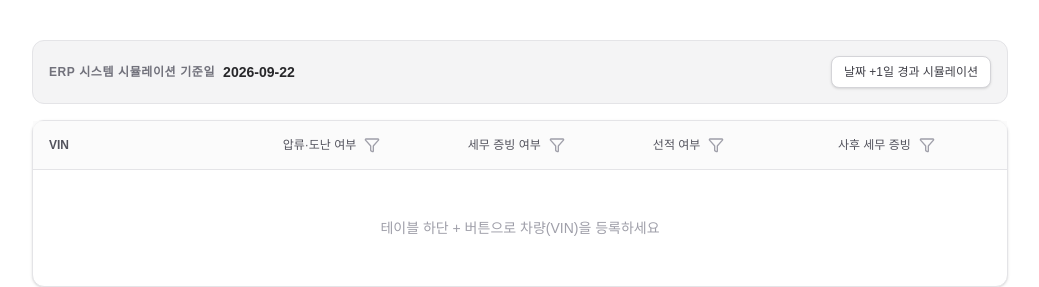
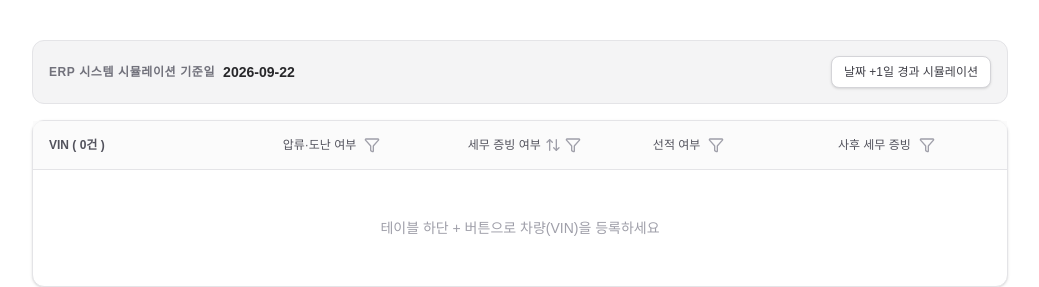
Before and after one commit to aiden0413/erp-task, a Next.js app: page / in a window 1280 px wide. Shown: the top 287 px of the page, without its empty margins (120-1159 px from the left). Built offline with nearby package versions, Linux system fonts and the light colour scheme.

Commit message:
사후 세무증빙기한 정렬 기능 구현

```diff
--- a/app/components/ColumnFilter.tsx
+++ b/app/components/ColumnFilter.tsx
@@ -1,16 +1,24 @@
 import { useState, useRef, useEffect } from "react";
-import { Filter } from "lucide-react";
+import { Filter, ArrowUp, ArrowDown, ArrowUpDown } from "lucide-react";
+import { Filters } from "@/app/types/index";
+import { useVehicleStore } from "@/app/store/useVehicleStore";
 
 interface ColumnFilterProps {
-  selectedValues: string[];
+  columnKey: keyof Filters;
   options: { label: string; value: string }[];
-  onChange: (newValues: string[]) => void;
   align?: "left" | "right";
 }
 
-export function ColumnFilter({ selectedValues, options, onChange, align = "left" }: ColumnFilterProps) {
+export function ColumnFilter({ columnKey, options, align = "left" }: ColumnFilterProps) {
   const [isOpen, setIsOpen] = useState(false);
   const ref = useRef<HTMLDivElement>(null);
+
+  const sortOrder = useVehicleStore((state) => state.sortOrder);
+  const toggleSortOrder = useVehicleStore((state) => state.toggleSortOrder);
+  const selectedValues = useVehicleStore(
+    (state) => (state.filters as Record<string, string[]>)[columnKey] ?? []
+  );
+  const setFilter = useVehicleStore((state) => state.setFilter);
 
   useEffect(() => {
     const handleOutside = (e: MouseEvent) => {
@@ -21,19 +29,38 @@ export function ColumnFilter({ selectedValues, options, onChange, align = "left"
   }, []);
 
   const toggle = (val: string) => {
-    onChange(
-      selectedValues.includes(val)
-        ? selectedValues.filter((v) => v !== val)
-        : [...selectedValues, val]
-    );
+    const next = selectedValues.includes(val)
+      ? selectedValues.filter((v) => v !== val)
+      : [...selectedValues, val];
+
+    setFilter(columnKey, next);
   };
 
   return (
-    <div className="h-4 relative inline-block" ref={ref}>
+    <div className="h-4 relative inline-block select-none" ref={ref}>
+      {columnKey === "taxEvidenceStatus" && (
+        <button
+            type="button"
+            onClick={toggleSortOrder}
+            className={`inline-flex items-center text-xs transition-colors cursor-pointer ${
+              sortOrder ? "text-blue-600" : "text-zinc-400 hover:text-zinc-600"
+            }`}
+            title="D-Day 정렬"
+          >
+            {sortOrder === "asc" ? (
+              <ArrowUp className="h-4 w-4 shrink-0" />
+            ) : sortOrder === "desc" ? (
+              <ArrowDown className="h-4 w-4 shrink-0" />
+            ) : (
+              <ArrowUpDown className="h-4 w-4 shrink-0" />
+            )}
+          </button>
+      )}
+
       <button
         type="button"
         onClick={() => setIsOpen(!isOpen)}
-        className={`inline-flex items-center gap-1 ml-1 text-xs transition-colors ${
+        className={`inline-flex items-center ml-1 text-xs transition-colors ${
           selectedValues.length ? "text-blue-600 font-bold" : "text-zinc-400 hover:text-zinc-600"
         }`}
       >
@@ -58,7 +85,7 @@ export function ColumnFilter({ selectedValues, options, onChange, align = "left"
           {selectedValues.length > 0 && (
             <button
               type="button"
-              onClick={() => onChange([])}
+              onClick={() => setFilter(columnKey, [])}
               className="w-full border-t pt-2 text-center text-zinc-400 text-[10px]"
             >
               초기화
--- a/app/components/VehicleTable.tsx
+++ b/app/components/VehicleTable.tsx
@@ -11,7 +11,7 @@ import {
 import { useVehicleStore, filterColumns } from "@/app/store/useVehicleStore";
 
 export function VehicleTable() {
-  const { vehicles, filters, setFilter, setSelectedVin, submitEvidence, setIsRegisterOpen, getFilteredVehicles } =
+  const { vehicles, setSelectedVin, submitEvidence, setIsRegisterOpen, getFilteredVehicles } =
     useVehicleStore();
 
   const filteredVehicles = getFilteredVehicles();
@@ -29,15 +29,16 @@ export function VehicleTable() {
           </colgroup>
           <thead>
             <tr className="border-b border-zinc-200 bg-zinc-50/75 text-xs font-semibold text-zinc-600">
-              <th className="p-4 align-middle">VIN</th>
+              <th className="p-4 align-middle">
+                VIN ( {filteredVehicles.length}건 )
+              </th>
               {filterColumns.map((column, idx) => (
                 <th key={`${column.key}-${idx}`} className="p-4 align-middle font-medium">
                   <div className="inline-flex items-center justify-between gap-1">
                     {column.title}
                     <ColumnFilter
-                      selectedValues={filters[column.key]}
+                      columnKey={column.key}
                       options={column.options}
-                      onChange={(newValues) => setFilter(column.key, newValues)}
                       align={idx === filterColumns.length - 1 ? "right" : "left"}
                     />
                   </div>
--- a/app/components/VinRegisterModal.tsx
+++ b/app/components/VinRegisterModal.tsx
@@ -1,6 +1,6 @@
 "use client";
 
-import { useState, type FormEvent } from "react";
+import { useState, useEffect, type FormEvent } from "react";
 import { Modal } from "@/app/components/common/Modal";
 import { lookupVehicle, mockVehicles } from "@/app/data/mockData";
 import { useVehicleStore } from "@/app/store/useVehicleStore";
@@ -18,6 +18,13 @@ export default function VinRegisterModal() {
 
   const [vinInput, setVinInput] = useState(nextVin);
   const [error, setError] = useState<string | null>(null);
+
+  useEffect(() => {
+    if (isRegisterOpen) {
+      setVinInput(nextVin);
+      setError(null);
+    }
+  }, [isRegisterOpen, vehicles]);
 
   // 모달이 열릴 때 input 초기화
   const handleOpenChange = (isOpen: boolean) => {
--- a/app/store/useVehicleStore.ts
+++ b/app/store/useVehicleStore.ts
@@ -55,6 +55,7 @@ interface VehicleStoreState {
   currentDate: string;
   isRegisterOpen: boolean;
   selectedVin: string | null;
+  sortOrder: "asc" | "desc" | null;
 
   // Actions
   setFilter: (key: keyof Filters, values: string[]) => void;
@@ -66,6 +67,7 @@ interface VehicleStoreState {
   setIsRegisterOpen: (isOpen: boolean) => void;
   setSelectedVin: (vin: string | null) => void;
   getFilteredVehicles: () => Vehicle[];
+  toggleSortOrder: () => void;
 }
 
 export const useVehicleStore = create<VehicleStoreState>((set, get) => ({
@@ -74,6 +76,7 @@ export const useVehicleStore = create<VehicleStoreState>((set, get) => ({
   currentDate: "2026-09-22",
   isRegisterOpen: false,
   selectedVin: null,
+  sortOrder: null,
 
   setFilter: (key, values) =>
     set((state) => ({
@@ -132,8 +135,9 @@ export const useVehicleStore = create<VehicleStoreState>((set, get) => ({
   setSelectedVin: (vin) => set({ selectedVin: vin }),
 
   getFilteredVehicles: () => {
-    const { vehicles, filters } = get();
-    return vehicles.filter((v) => {
+    const { vehicles, filters, sortOrder } = get();
+
+    const filtered = vehicles.filter((v) => {
       const matchSeizure =
         filters.seizureTheftStatus.length === 0 ||
         filters.seizureTheftStatus.includes(v.seizureTheftStatus);
@@ -152,5 +156,23 @@ export const useVehicleStore = create<VehicleStoreState>((set, get) => ({
 
       return matchSeizure && matchTax && matchShipment && matchAfterTax;
     });
+
+    if (sortOrder !== null) {
+      filtered.sort((a, b) => {
+        const daysA = a.postEvidenceDaysRemaining ?? 999;
+        const daysB = b.postEvidenceDaysRemaining ?? 999;
+        return sortOrder === "asc" ? daysA - daysB : daysB - daysA;
+      });
+    }
+
+    return filtered;
+  },
+
+  toggleSortOrder: () => {
+    set((state) => {
+      if (state.sortOrder === null) return { sortOrder: "asc" };
+      if (state.sortOrder === "asc") return { sortOrder: "desc" };
+      return { sortOrder: null };
+    });
   },
 }));
```
